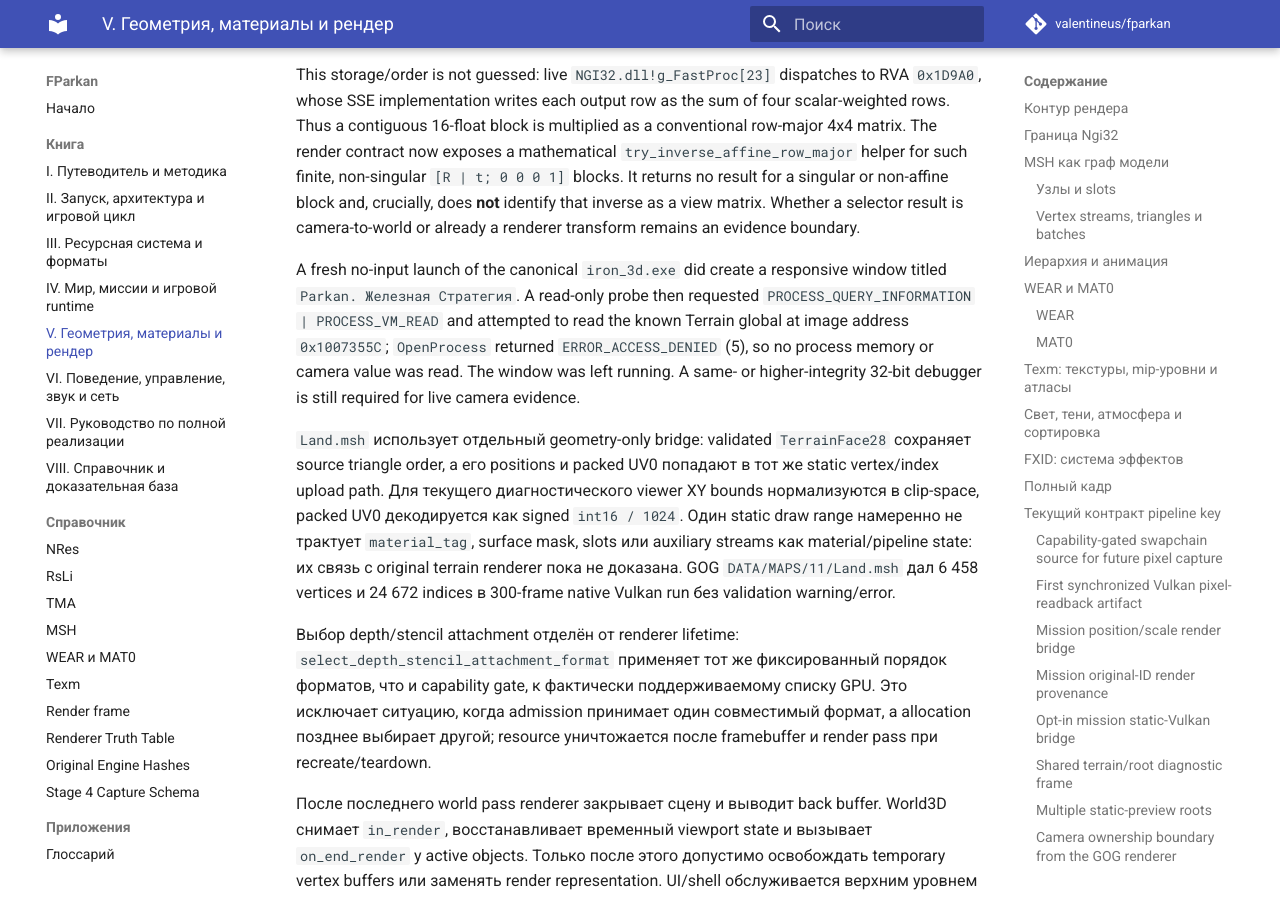
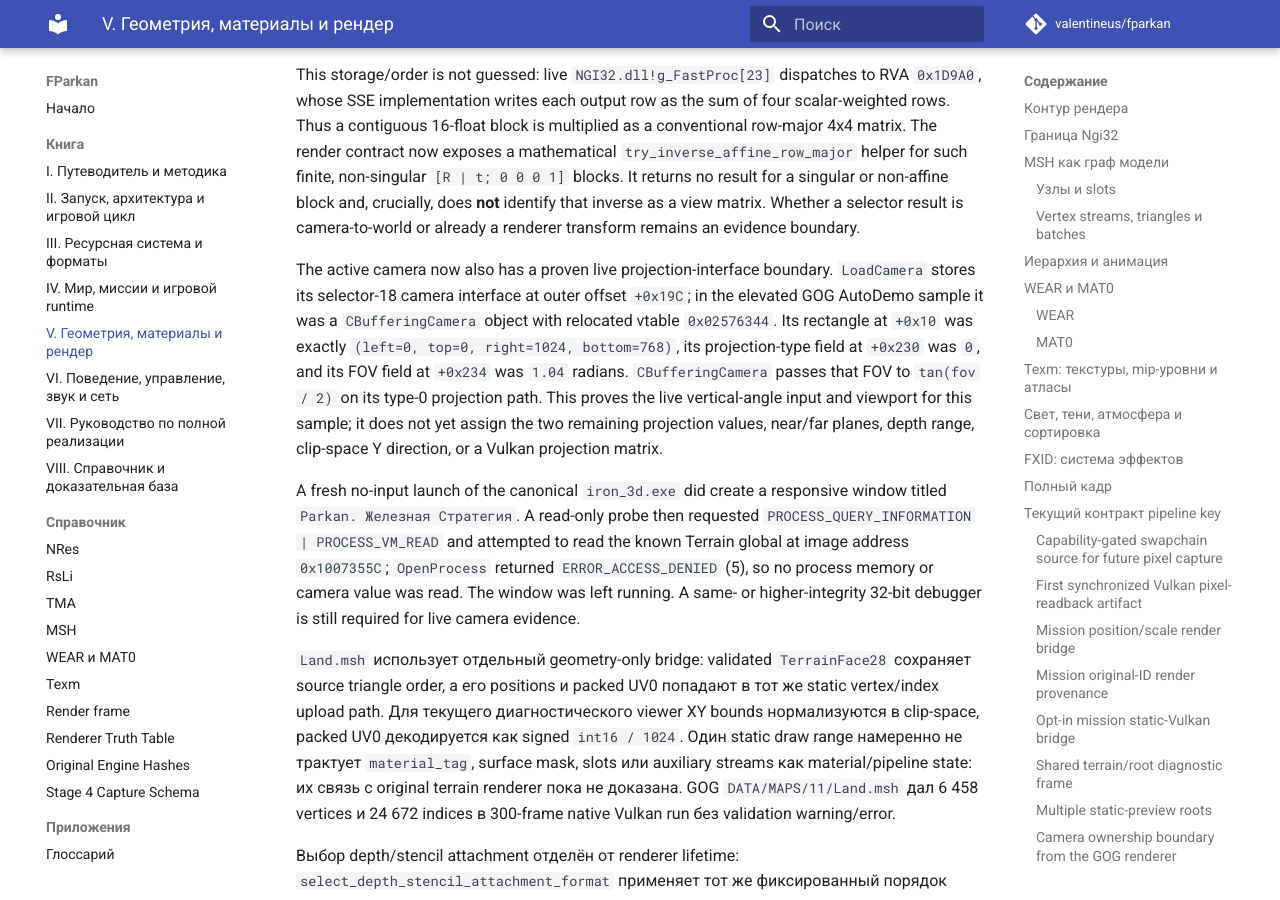
Before and after one commit to valentineus/fparkan, an MkDocs documentation site: the page built from docs/tomes/05-render.md, in a window 1280 px wide and 900 px high, scrolled down 28262 px. Built offline with MkDocs 1.6.1 and Material for MkDocs 9.7.7, drawn with Linux system fonts in a browser that asks for light colours; comment, search, counter and statistics services are not loaded.

Commit message:
docs(evidence): capture live camera projection input

```diff
--- a/docs/tomes/05-render.md
+++ b/docs/tomes/05-render.md
@@ -1345,6 +1345,17 @@ non-affine block and, crucially, does **not** identify that inverse as a view
 matrix. Whether a selector result is camera-to-world or already a renderer
 transform remains an evidence boundary.
 
+The active camera now also has a proven live projection-interface boundary.
+`LoadCamera` stores its selector-18 camera interface at outer offset `+0x19C`;
+in the elevated GOG AutoDemo sample it was a `CBufferingCamera` object with
+relocated vtable `0x02576344`. Its rectangle at `+0x10` was exactly
+`(left=0, top=0, right=1024, bottom=768)`, its projection-type field at
+`+0x230` was `0`, and its FOV field at `+0x234` was `1.04` radians.
+`CBufferingCamera` passes that FOV to `tan(fov / 2)` on its type-0 projection
+path. This proves the live vertical-angle input and viewport for this sample;
+it does not yet assign the two remaining projection values, near/far planes,
+depth range, clip-space Y direction, or a Vulkan projection matrix.
+
 A fresh no-input launch of the canonical `iron_3d.exe` did create a responsive
 window titled `Parkan. Железная Стратегия`. A read-only probe then requested
 `PROCESS_QUERY_INFORMATION | PROCESS_VM_READ` and attempted to read the known
```
